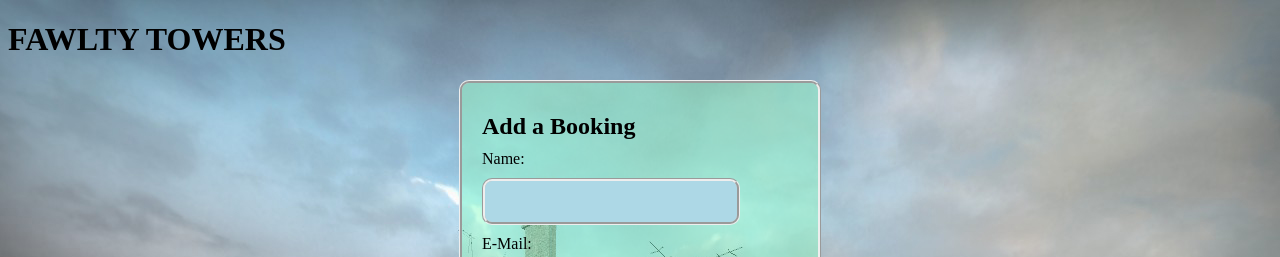
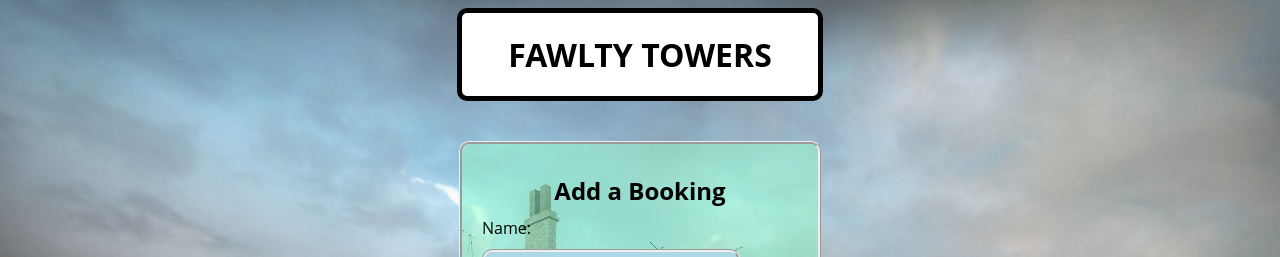
Before and after one commit to FuzzyDuck85/Hotel-Booking-System, a Vue app in the folder client/: page / in a window 1280 px wide. Shown: the top 257 px of the page. Built offline with nearby package versions, Linux system fonts and the light colour scheme; no server answers.

Commit message:
advance extensions completed

```diff
--- a/client/src/App.vue
+++ b/client/src/App.vue
@@ -28,12 +28,21 @@
 
       eventBus.$on('booking-added', (booking) => {
         this.bookings.push(booking)
-      })
+      });
 
-      eventBus.$on('booking-deleted', (id) => {
+      eventBus.$on('delete-booking', (id) => {
         let index = this.bookings.findIndex(booking => booking._id === id)
         this.bookings.splice(index, 1)
-      })
+      });
+      eventBus.$on('toggle-booking-checked-in', booking => {
+      const updatedBooking = {
+        ...booking,
+        checkedIn: !booking.checkedIn
+      };
+      BookingService.updateBooking(updatedBooking);
+      const index = this.bookings.findIndex(booking => booking._id === updatedBooking._id);
+      this.bookings.splice(index, 1, updatedBooking);
+    });
 
 
   },
@@ -52,15 +61,25 @@
 }
 
 body {
+  font-family: 'Open Sans', sans-serif;
   background: url('./assets/fawlty_towers_front.jpg') no-repeat;
   height: 100%;
   background-position: center;
   background-repeat: no-repeat;
   background-size: cover;
   background-attachment: fixed;
-
-
-
-
+}
+h1  {
+  width: 25%;
+  display: flex;
+  justify-content: center;
+	margin: 0 auto;
+	background: white;
+	padding: 20px;
+	margin-bottom: 40px;
+  border-radius: 10px;
+  border-style: solid;
+  border-width: thick;
+  border-color: black;
 }
 </style>
--- a/client/src/components/Booking.vue
+++ b/client/src/components/Booking.vue
@@ -1,23 +1,33 @@
 <template lang="html">
   <div class="booking">
-    <h2>{{booking.name}}</h2>
+    <h3 :class="checkedInClass">{{booking.name}}</h3>
     <p>E-mail:{{booking.email}}</p>
-    <p>Checked in status:{{booking.checkedIn}}</p>
+    <button v-on:click="toggleCheckedIn">{{ checkInButtonText }}</button>
     <button type="button" v-on:click="deleteBooking">Cancel Booking</button>
   </div>
 </template>
 
 <script>
 import {eventBus} from '../main.js'
-import BookingService from '../services/BookingService.js'
+// import BookingService from '../services/BookingService.js'
 
 export default {
   name:'booking',
   props:['booking'],
-  methods:{
-    deleteBooking(){
-      BookingService.deleteBooking(this.booking._id)
-      .then(() => eventBus.$emit('booking-deleted',this.booking._id))
+  computed: {
+    checkedInClass() {
+      return this.booking.checkedIn ? 'checked-in' : 'checked-out';
+    },
+    checkInButtonText() {
+      return this.booking.checkedIn ? 'Check out' : 'Check in';
+    }
+  },
+  methods: {
+    toggleCheckedIn: function() {
+      eventBus.$emit('toggle-booking-checked-in', this.booking);
+    },
+    deleteBooking: function() {
+      eventBus.$emit('delete-booking', this.booking._id);
     }
   }
 }
@@ -45,4 +55,14 @@
 	background: lightblue;
   border-style: outset;
 }
+.checked-in {
+  color: darkgreen;
+}
+
+.checked-out {
+  color: darkred;
+}
+h3 {
+  margin-top: 0;
+}
 </style>
--- a/client/src/components/BookingsForm.vue
+++ b/client/src/components/BookingsForm.vue
@@ -46,6 +46,8 @@
 
 <style lang="css" scoped>
 h2 {
+  display: flex;
+  justify-content: center;
 	margin: 10px 0;
 	padding: 0;
 }
--- a/client/src/components/BookingsGrid.vue
+++ b/client/src/components/BookingsGrid.vue
@@ -6,8 +6,6 @@
 
 <script>
 import Booking from './Booking';
-// import { eventBus } from '../main.js';
-// import BookingService from '../services/BookingService.js'
 
 export default {
 	name: 'bookings-grid',
--- a/client/src/services/BookingService.js
+++ b/client/src/services/BookingService.js
@@ -14,6 +14,16 @@
     })
     .then(res => res.json())
   },
+  updateBooking(booking) {
+    return fetch(baseURL + booking._id, {
+      method: 'PUT',
+      body: JSON.stringify(booking),
+      headers: {
+        'Content-Type': 'application/json'
+      }
+    })
+      .then(res => res.json());
+  },
   deleteBooking(id){
     return fetch(baseURL + id, {
       method: 'DELETE'
```
